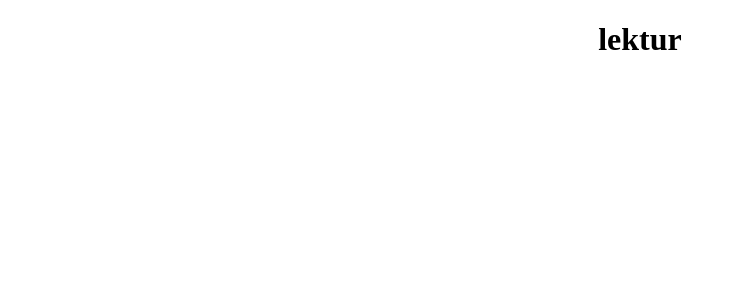
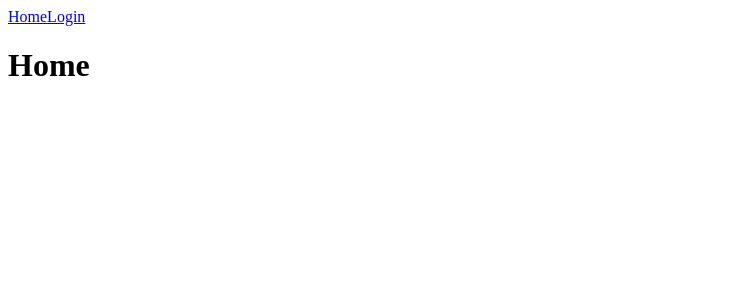
Before and after one commit to Rantikaayuning/frontend-lektur-app, a React (Create React App) app: page / in a window 1280 px wide. Shown: the top 300 px of the page, without its empty margins (0-736 px from the left). Built offline with nearby package versions, Linux system fonts and the light colour scheme.

Commit message:
login page layouting

```diff
--- a/package.json
+++ b/package.json
@@ -6,9 +6,12 @@
     "@testing-library/jest-dom": "^5.11.9",
     "@testing-library/react": "^11.2.5",
     "@testing-library/user-event": "^12.6.3",
+    "bootstrap": "^4.6.0",
     "react": "^17.0.1",
     "react-dom": "^17.0.1",
+    "react-router-dom": "^5.2.0",
     "react-scripts": "4.0.2",
+    "reactstrap": "^8.9.0",
     "web-vitals": "^1.1.0"
   },
   "scripts": {
--- a/src/App.js
+++ b/src/App.js
@@ -1,10 +1,23 @@
-import './styles.css';
+import { BrowserRouter as Router, Route, Switch } from "react-router-dom";
+import NavTemp from "./components/NavTemp";
+import { publicRoutes } from "./Routes";
+import "./styles.css";
 
 function App() {
   return (
-    <div className="App">
-      <h1>lektur</h1>
-    </div>
+    <Router>
+      <NavTemp />
+      <Switch>
+        {publicRoutes.map((route, index) => (
+          <Route
+            component={route.component}
+            path={route.path}
+            exact={route.exact}
+            key={index}
+          />
+        ))}
+      </Switch>
+    </Router>
   );
 }
 
--- /dev/null
+++ b/src/Routes.js
@@ -0,0 +1,15 @@
+import Home from "./pages/Home";
+import Login from "./pages/Login";
+
+export const publicRoutes = [
+  {
+    component: Home,
+    path: "/",
+    exact: true,
+  },
+  {
+    component: Login,
+    path: "/login",
+    exact: true,
+  },
+];
--- /dev/null
+++ b/src/components/NavTemp.js
@@ -0,0 +1,13 @@
+import React from "react";
+import { NavLink } from "react-router-dom";
+
+export default function NavTemp() {
+  return (
+    <div>
+      <NavLink to="/" exact={true}>
+        Home
+      </NavLink>
+      <NavLink to="/login">Login</NavLink>
+    </div>
+  );
+}
--- /dev/null
+++ b/src/pages/Home/index.js
@@ -0,0 +1,11 @@
+import React from "react";
+
+function Home() {
+  return (
+    <div>
+      <h1>Home</h1>
+    </div>
+  );
+}
+
+export default Home;
--- /dev/null
+++ b/src/pages/Login/index.js
@@ -0,0 +1,11 @@
+import React from "react";
+
+function Login() {
+  return (
+    <div className="login-page">
+      <div className="login-form">Login Form</div>
+    </div>
+  );
+}
+
+export default Login;
--- a/src/styles.css
+++ b/src/styles.css
@@ -1,3 +1,5 @@
 .App {
   text-align: center;
 }
+
+@import "./styles/login.css";
--- /dev/null
+++ b/src/styles/login.css
@@ -0,0 +1,27 @@
+body {
+  margin: 0px;
+}
+
+.login-page {
+  background-image: url("../assets/Rectangle4.png");
+  width: 100%;
+  height: 550px;
+  background-position: center;
+  background-repeat: no-repeat;
+  background-size: cover;
+  position: absolute;
+  display: flex;
+  justify-content: center;
+  align-items: center;
+}
+
+.login-form {
+  width: 331px;
+  height: 300px;
+  background: #ffffff;
+  border: 1px solid #e6e6e6;
+  box-sizing: border-box;
+  box-shadow: 0px 2px 4px rgba(0, 0, 0, 0.1);
+  border-radius: 3px;
+  text-align: center;
+}
```
Also changed, not shown: src/assets/Rectangle4.png (added), src/pages/HomePage/index.js (deleted), 1 other file (tests, documents, lock files or other folders).
